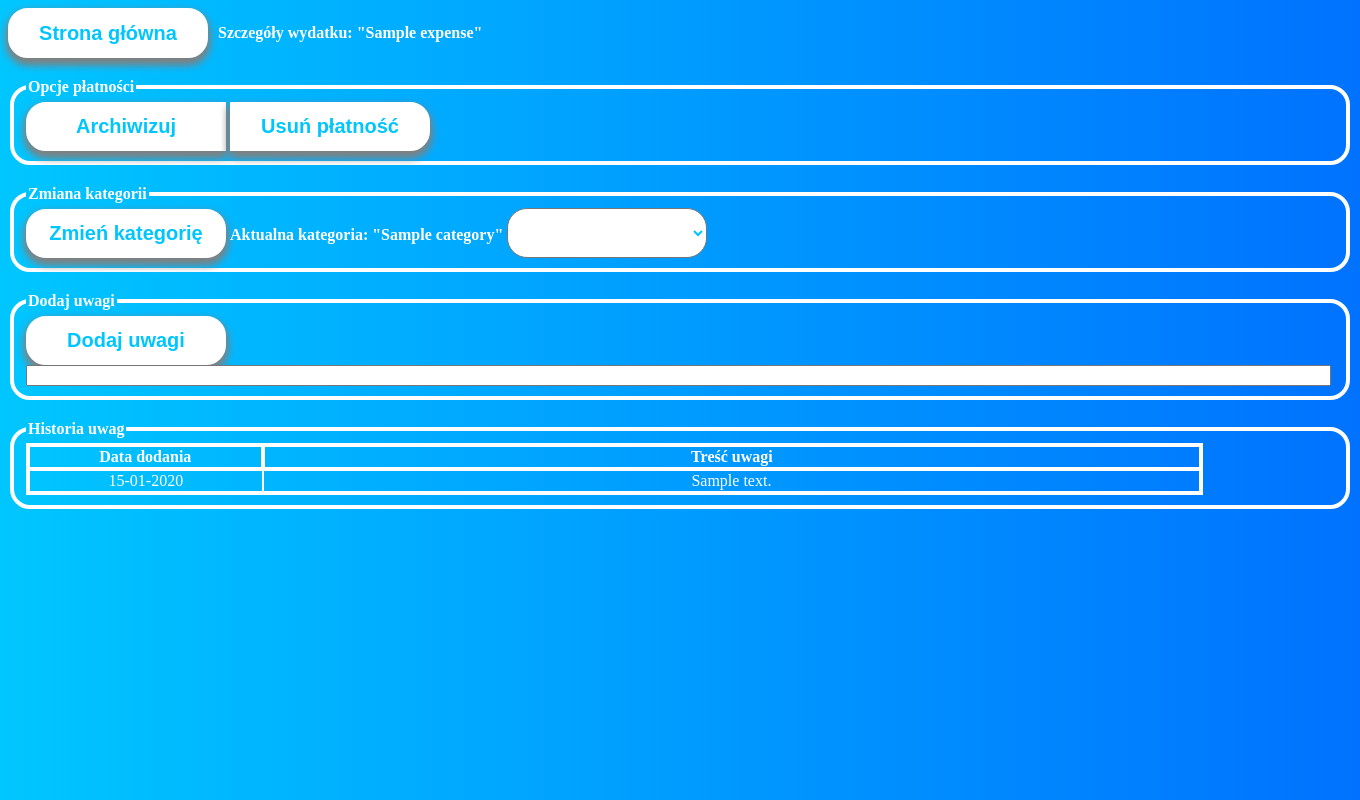
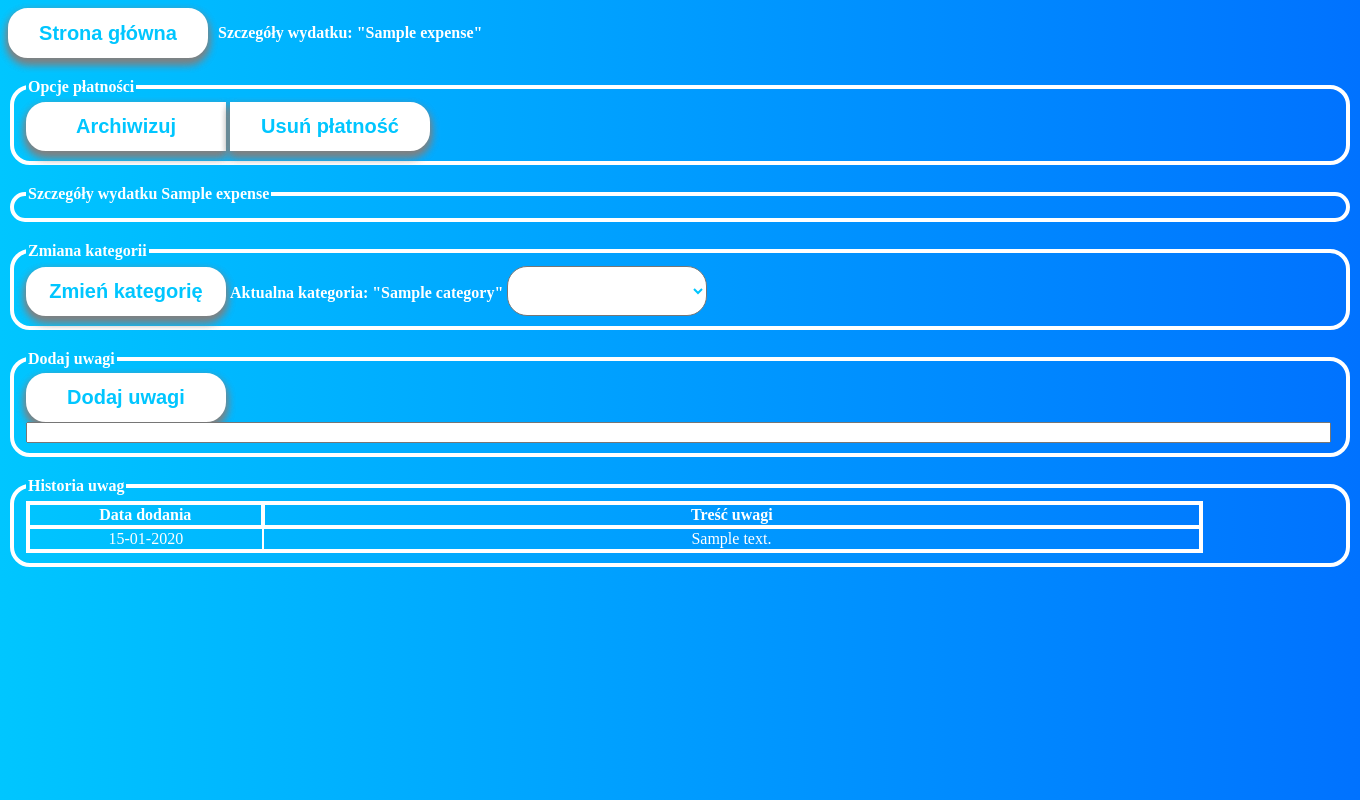
Before and after one commit to PPodhorodecki/Budget_Tracker, a Django app: page /details/1/ in a window 1360 px wide. Run offline with Django 4.2, Linux system fonts and the light colour scheme; a user stored in the database is signed in; tables that the repository leaves empty hold one stand-in row (values such as "Sample post"); lists and menus that the app fills with data are empty.

Commit message:
fully added functionality of adding new expense, start to add expense details od detail site

```diff
--- a/budgettracker_project/budgettracker_app/templates/details.html
+++ b/budgettracker_project/budgettracker_app/templates/details.html
@@ -28,6 +28,10 @@
                         {% endif %}
                         <input type="submit" name="delete" value="Usuń płatność" class="button3">
                     </form>
+            </fieldset>
+            <fieldset>
+                <legend><b>Szczegóły wydatku {{ expense.name }}</b></legend>
+
             </fieldset>
             <fieldset>
                 <legend><b>Zmiana kategorii</b></legend>
--- a/budgettracker_project/budgettracker_app/views.py
+++ b/budgettracker_project/budgettracker_app/views.py
@@ -151,7 +151,7 @@ class Main(View):
                 expense.value = expense_value
                 expense.create = date.today()
                 #expense.deadline = expense_deadline
-                if exp_continuity == True:
+                if expense_continuity == 'true':
                     expense.deadline = expense_deadline
                     expense.continuity = exp_continuity
                     expense.exp_amount = exp_amount
@@ -161,6 +161,14 @@ class Main(View):
                 expense.user = request.user
                 expense.category = Category.objects.get(name=expense_category)
                 expense.save()
+                ctx_main['expense_name'] = ""
+                ctx_main['expense_value'] = ""
+                ctx_main['expense_deadline'] = ""
+                ctx_main['expense_days'] = ""
+                ctx_main['expense_weeks'] = ""
+                ctx_main['expense_months'] = ""
+                ctx_main['expense_amount'] = ""
+
             return render(request, "main.html", context=ctx_main)
 
 
```
